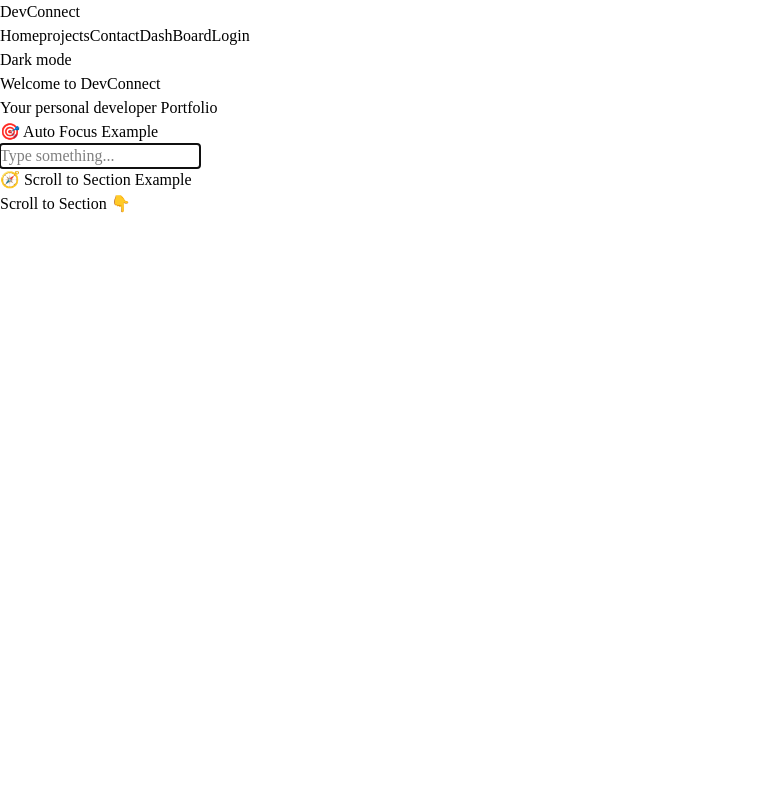
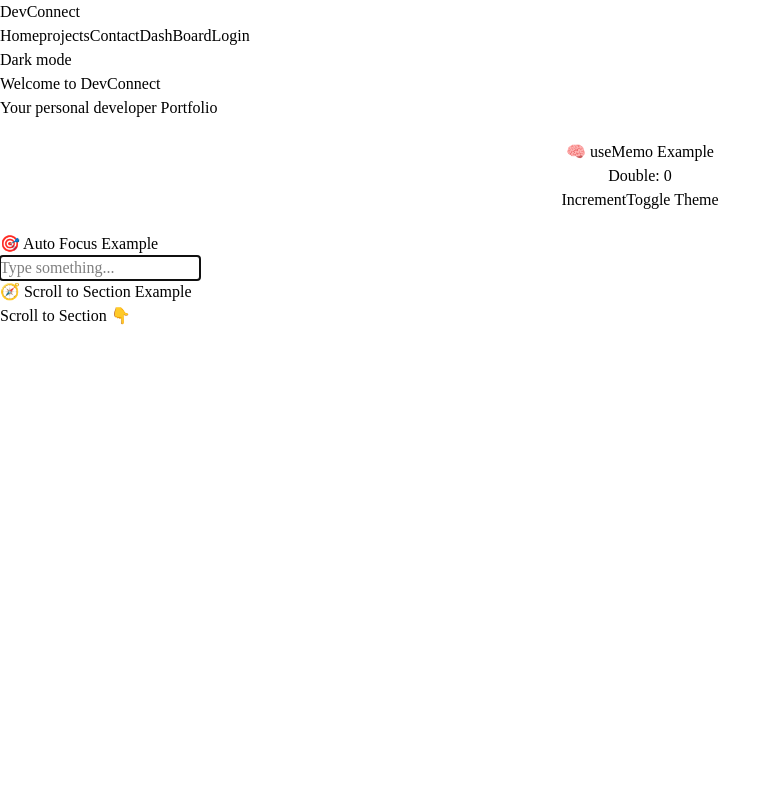
Before and after one commit to irfanbaig7/ReactAgain, a React (Vite) app: page / in a window 1280 px wide. Shown: the top 800 px of the page, without its empty margins (0-781 px from the left). Built offline with nearby package versions, Linux system fonts and the light colour scheme.

Commit message:
Optimized performance using useMemo hook for heavy computations

```diff
--- a/src/Phase2_mini_1/Aap.jsx
+++ b/src/Phase2_mini_1/Aap.jsx
@@ -7,6 +7,7 @@ import ProtectedRoute from './routes/ProtectedRoute'
 import CrashComponent from './components/CrashComponent'
 import AutoFocusInput from './components/AutoFocusInput'
 import ScrollExample from './components/ScrollExample'
+import ExpensiveCalculation from './components/ExpensiveCalculation'
 
 
 // Lazy load pages
@@ -35,11 +36,13 @@ const Aap = () => {
                 <Route path='/login' element={<Login />} />
                 <Route path='/crash' element={<CrashComponent />} />
             </Routes>
+            <ExpensiveCalculation />
 
             <div className="border-t border-gray-400 mt-6 pt-6">
               <AutoFocusInput />
               <ScrollExample />
             </div>
+
 
           </Suspense>
         </main>
--- /dev/null
+++ b/src/Phase2_mini_1/components/ExpensiveCalculation.jsx
@@ -0,0 +1,47 @@
+import React, { useMemo, useState } from 'react'
+
+const ExpensiveCalculation = () => {
+
+    const [count, setCount] = useState(0)
+    const [dark, setDark] = useState(false)
+
+
+    // heavy calculation
+    const slowFunction = (num) => {
+        console.log("heavy computation running...");
+        for (let i = 0; i < 10000000000; i++) { }
+        return num * 2
+    }
+
+
+    // without useMemo - re-runs every render
+    // const double = slowFunction(count)
+
+
+    // With useMemo - only runs whene count change
+    const double = useMemo(() => slowFunction(count), [count])
+
+    const themeStyles = {
+        backgroundColor: dark ? "#222" : "#fff",
+        color: dark ? "#fff" : "#000",
+        padding: "20px",
+        borderRadius: "8px",
+        textAlign: "center",
+        transition: "0.3s",
+    };
+
+    return (
+        <div style={themeStyles}>
+            <h2>🧠 useMemo Example</h2>
+            <p>Double: {double}</p>
+            <button onClick={() => setCount((prev) => prev + 1)} className="bg-blue-500 text-white px-3 py-1 rounded m-2">
+                Increment
+            </button>
+            <button onClick={() => setDark((prev) => !prev)} className="bg-yellow-500 text-black px-3 py-1 rounded">
+                Toggle Theme
+            </button>
+        </div>
+    )
+}
+
+export default ExpensiveCalculation
```
